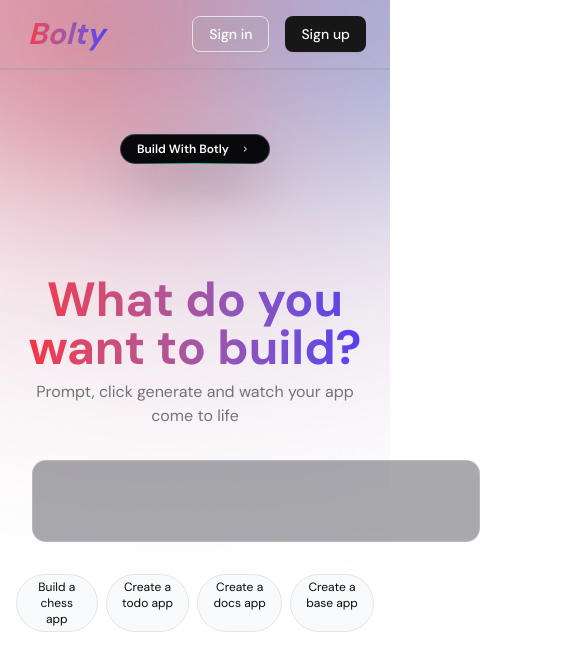
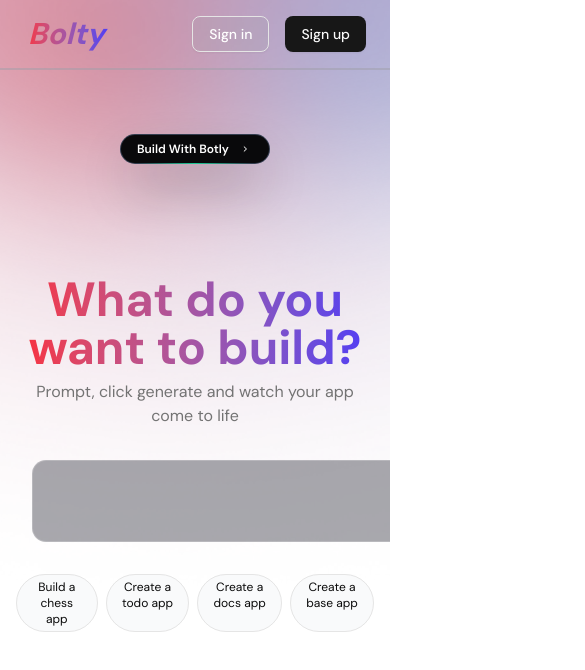
Before and after one commit to shubhamsk07/mobile-magic, a Next.js app in the folder apps/frontend/: page / in a window 390 px wide. Shown: the top 670 px of the page, 585 px wide, since content can reach past the window. Built offline with nearby package versions, Linux system fonts and the light colour scheme; no server answers.

Commit message:
made textarea of dynamic height

```diff
--- a/apps/frontend/app/page.tsx
+++ b/apps/frontend/app/page.tsx
@@ -9,7 +9,7 @@
 
 export default function Home() {
   return (
-    <div className="p-4">
+    <div className="p-4 overflow-x-hidden">
       <Appbar />
     <div className=" relative mt-4 border-b-2 border-zinc-400/50 w-screen right-4" />
       <div className="flex justify-center mt-16">
--- a/apps/frontend/components/Prompt.tsx
+++ b/apps/frontend/components/Prompt.tsx
@@ -72,11 +72,15 @@
   return (
     <div className="flex rounded-xl border-xl border border-white/20 bg-zinc-600/50 text-white max-sm:w-md max-sm:mx-4 ">
       <textarea
-        className="flex w-full rounded-md px-4 py-4  focus-visible:outline-none focus-visible:ring-ring resize-none text-[16px] placeholder-shown:whitespace-nowrap md:text-base focus-visible:ring-0 max-h-[200px] placeholder:text-white "
-        placeholder={placeholder}
-        value={prompt}
-        onChange={(e) => setPrompt(e.target.value)}
-      />
+  className="flex w-full rounded-md px-4 py-4 focus-visible:outline-none focus-visible:ring-ring resize-none text-[16px] placeholder-shown:whitespace-nowrap md:text-base focus-visible:ring-0 max-h-[500px] min-h-[40px] overflow-hidden placeholder:text-white"
+  placeholder={placeholder}
+  value={prompt}
+  onChange={(e) => {
+    setPrompt(e.target.value);
+    e.target.style.height = "auto";
+    e.target.style.height = `${e.target.scrollHeight}px`;
+  }}
+/>
       <AnimatePresence>
         {prompt.trim() !== "" && (
           <motion.div
```
